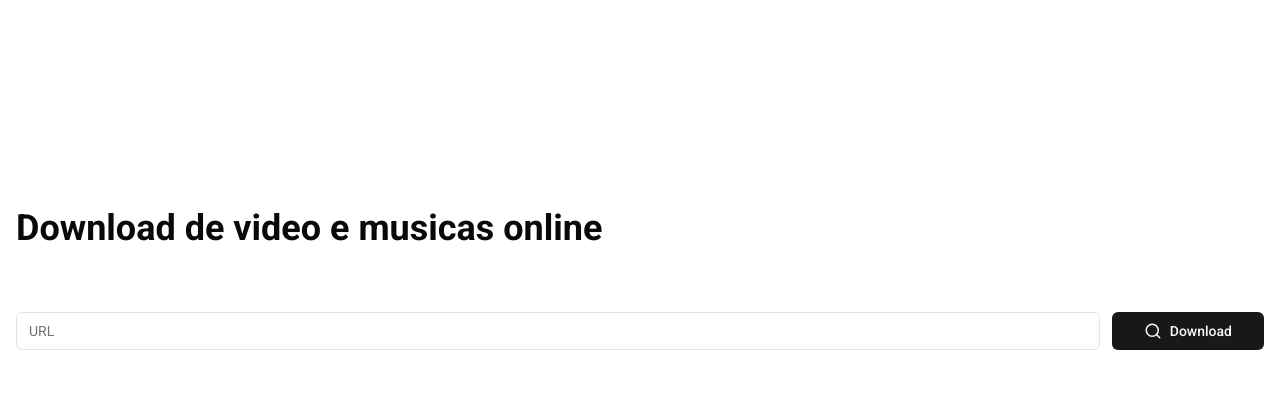
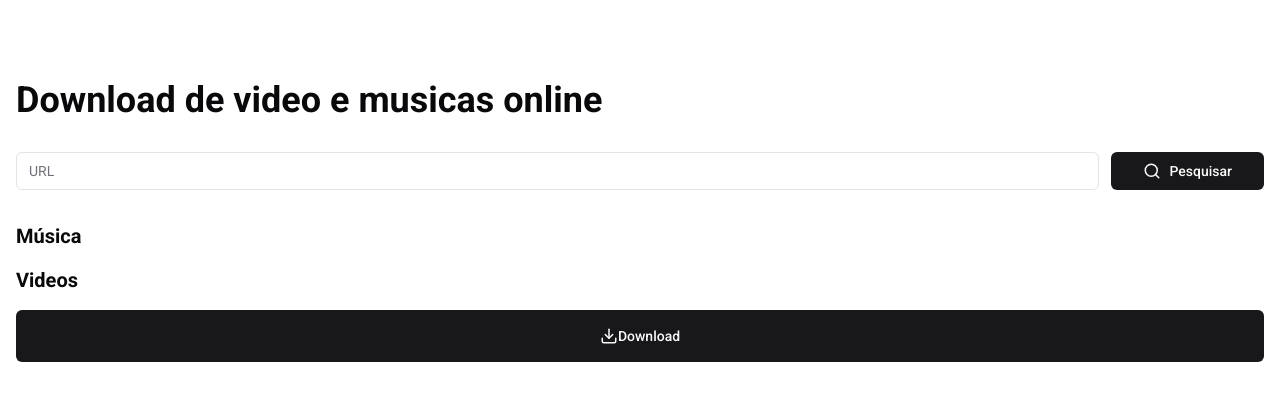
Before and after one commit to JoaoMaciel5G/Downloader-music, a Next.js app: page / in a window 1280 px wide. Shown: the top 400 px of the page. Built offline with nearby package versions, Linux system fonts and the light colour scheme.

Commit message:
add spin loading

```diff
--- a/src/app/layout.tsx
+++ b/src/app/layout.tsx
@@ -9,13 +9,9 @@ export const metadata: Metadata = {
   description: "App de download de musicas e videos do youtube",
 };
 
-export default function RootLayout({
-  children,
-}: Readonly<{
-  children: React.ReactNode;
-}>) {
+export default function RootLayout({children,}: Readonly<{children: React.ReactNode;}>) {
   return (
-    <html lang="en">
+    <html lang="pt-br">
       <body className={roboto.className}>{children}</body>
     </html>
   );
--- a/src/app/page.tsx
+++ b/src/app/page.tsx
@@ -1,19 +1,117 @@
+"use client"
+
 import { Input } from "@/components/ui/input"
 import { Button } from "@/components/ui/button"
-import { Search } from "lucide-react"
+import { Search, Video, Music4, Download} from "lucide-react"
+import { useRef, useState } from "react"
+import Spin from "@/components/spin"
+import { handleDownloadArchive } from "./functions/handleDownloadArchive"
+
+interface InfoFormats {
+  audioFormats: [
+    {
+      format: string;
+    }
+  ],
+  videoFormats: [
+    {
+      format: string
+    }
+  ],
+  title: string
+}
 
 export default function Home() {
+  const valueInput = useRef<HTMLInputElement | undefined>()
+  const [valueSelect, setValueSelect] = useState<string>()
+  const videoFormatArchive = valueSelect?.split(" ")[0]
+  const audioOrVideoFormat = valueSelect?.includes("kbps") ? Number(valueSelect.split(" ")[0]) : valueSelect?.includes("video") ? valueSelect.split(" ")[1]  : ""
+  const [loading, setLoading] = useState<boolean>(false)
+  const [info, setInfo] = useState<InfoFormats>()
+
+  async function handleFormatButtonSearch(url: string | undefined) {
+    setLoading(true)
+    const response = await fetch("http://localhost:4000/getAudioFormats", {
+      method: "POST",
+      body: JSON.stringify({
+        "url_video": url
+      }),
+      headers: {
+        "Content-Type": "application/json"
+      }
+    })
+
+    const data = await response.json()
+    setInfo(data)
+    setLoading(false)
+  }
+
   return (
-    <main className="mt-52 mx-4 space-y-16">
+    <main className="mt-20 mx-4 space-y-8">
       <div>
         <h2 className="text-4xl font-bold">Download de video e musicas online</h2>
       </div>
       <div className="flex gap-3">
-        <Input placeholder="URL"/>
-        <Button size={"lg"}  className="flex items-center gap-2"><Search size={18}/>Download</Button>
+        <Input placeholder="URL" ref={valueInput}/>
+        <Button size={"lg"}  onClick={()=> handleFormatButtonSearch(valueInput?.current?.value)}>{loading ? <Spin/> : <span className="flex items-center gap-2"><Search size={18}/>Pesquisar</span>}</Button>
       </div>
       <div>
-
+        <h2 className="text-xl font-semibold">{info?.title}</h2>
+      </div>
+      <div>
+        <div>
+          <div className="my-4">
+            <h2 className="text-xl font-semibold">Música</h2>
+          </div>
+          {
+            info && info.audioFormats.map((item, index)=>(
+              <div key={index} className="flex justify-between h-10 px-2 py-6 hover:bg-zinc-600 hover:bg-opacity-40 rounded-md">
+                <div className="flex gap-x-3 items-center">
+                  <Music4 size={30}/>
+                  <p>({item.format})</p>
+                </div>
+                <div className=" flex items-center">
+                  <input
+                    type="radio"
+                    className="h-7 w-7 rounded-full flex items-center justify-center border-2 border-zinc-950 appearance-none cursor-pointer position-relative before:content-[''] before:absolute before:h-4 before:w-4 before:rounded-full before:bg-zinc-950 before:opacity-0 checked:before:opacity-100"
+                    value={`${item.format}`}
+                    name="group"
+                    onChange={(e)=>setValueSelect(e.target.value)}
+                  />
+                </div>
+              </div>
+            ))
+          }
+        </div>
+        <div>
+          <div className="my-4">
+            <h2 className="text-xl font-semibold">Videos</h2>
+          </div>
+          <div>
+          {
+            info && info.videoFormats.map((item, index)=>(
+              <div key={index} className="flex justify-between h-10 px-2 py-6 hover:bg-zinc-600 hover:bg-opacity-40 rounded-md">
+                <div className="flex gap-x-3 items-center">
+                  <Video size={30}/>
+                  <p>({item.format})</p>
+                </div>
+                <div className=" flex items-center">
+                  <input
+                    type="radio"
+                    className="h-7 w-7 rounded-full flex items-center justify-center border-2 border-zinc-950 appearance-none cursor-pointer position-relative before:content-[''] before:absolute before:h-4 before:w-4 before:rounded-full before:bg-zinc-950 before:opacity-0 checked:before:opacity-100"
+                    value={`video ${item.format}`}
+                    name="group"
+                    onChange={(e)=>setValueSelect(e.target.value)}
+                  />
+                </div>
+              </div>
+            ))
+          }
+          </div>
+        </div>
+        <div className="w-full mt-4">
+         <Button size={"lg"} className="flex items-center gap2 py-4 w-full" onClick={()=>handleDownloadArchive(valueInput?.current?.value, info?.title, audioOrVideoFormat, videoFormatArchive)}><Download size={18}/>Download</Button>
+        </div>
       </div>
     </main>
   );
--- /dev/null
+++ b/src/components/spin.tsx
@@ -0,0 +1,11 @@
+export default function Spin(){
+    return(
+        <div role="status">
+            <svg aria-hidden="true" className="w-8 h-8 text-gray-200 animate-spin dark:text-gray-600 fill-zinc-500" viewBox="0 0 100 101" fill="none" xmlns="http://www.w3.org/2000/svg">
+                <path d="M100 50.5908C100 78.2051 77.6142 100.591 50 100.591C22.3858 100.591 0 78.2051 0 50.5908C0 22.9766 22.3858 0.59082 50 0.59082C77.6142 0.59082 100 22.9766 100 50.5908ZM9.08144 50.5908C9.08144 73.1895 27.4013 91.5094 50 91.5094C72.5987 91.5094 90.9186 73.1895 90.9186 50.5908C90.9186 27.9921 72.5987 9.67226 50 9.67226C27.4013 9.67226 9.08144 27.9921 9.08144 50.5908Z" fill="currentColor"/>
+                <path d="M93.9676 39.0409C96.393 38.4038 97.8624 35.9116 97.0079 33.5539C95.2932 28.8227 92.871 24.3692 89.8167 20.348C85.8452 15.1192 80.8826 10.7238 75.2124 7.41289C69.5422 4.10194 63.2754 1.94025 56.7698 1.05124C51.7666 0.367541 46.6976 0.446843 41.7345 1.27873C39.2613 1.69328 37.813 4.19778 38.4501 6.62326C39.0873 9.04874 41.5694 10.4717 44.0505 10.1071C47.8511 9.54855 51.7191 9.52689 55.5402 10.0491C60.8642 10.7766 65.9928 12.5457 70.6331 15.2552C75.2735 17.9648 79.3347 21.5619 82.5849 25.841C84.9175 28.9121 86.7997 32.2913 88.1811 35.8758C89.083 38.2158 91.5421 39.6781 93.9676 39.0409Z" fill="currentFill"/>
+            </svg>
+            <span className="sr-only">Loading...</span>
+        </div>
+    )
+}
```
